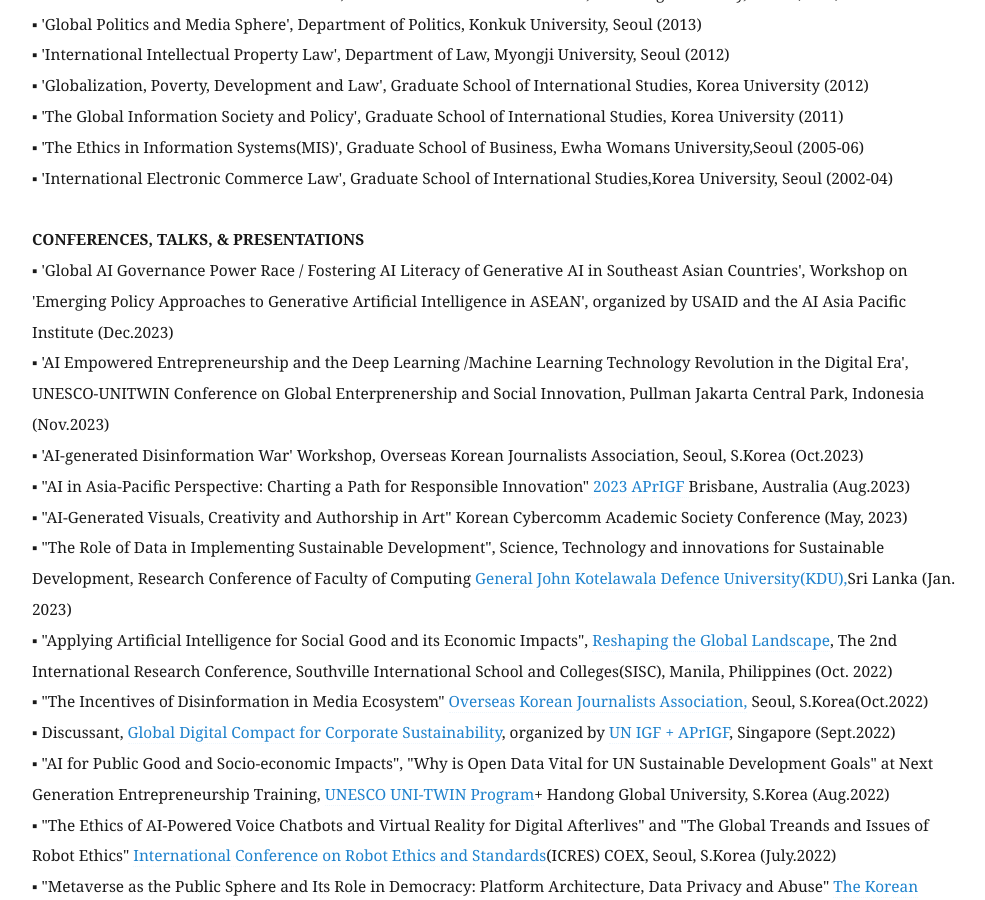
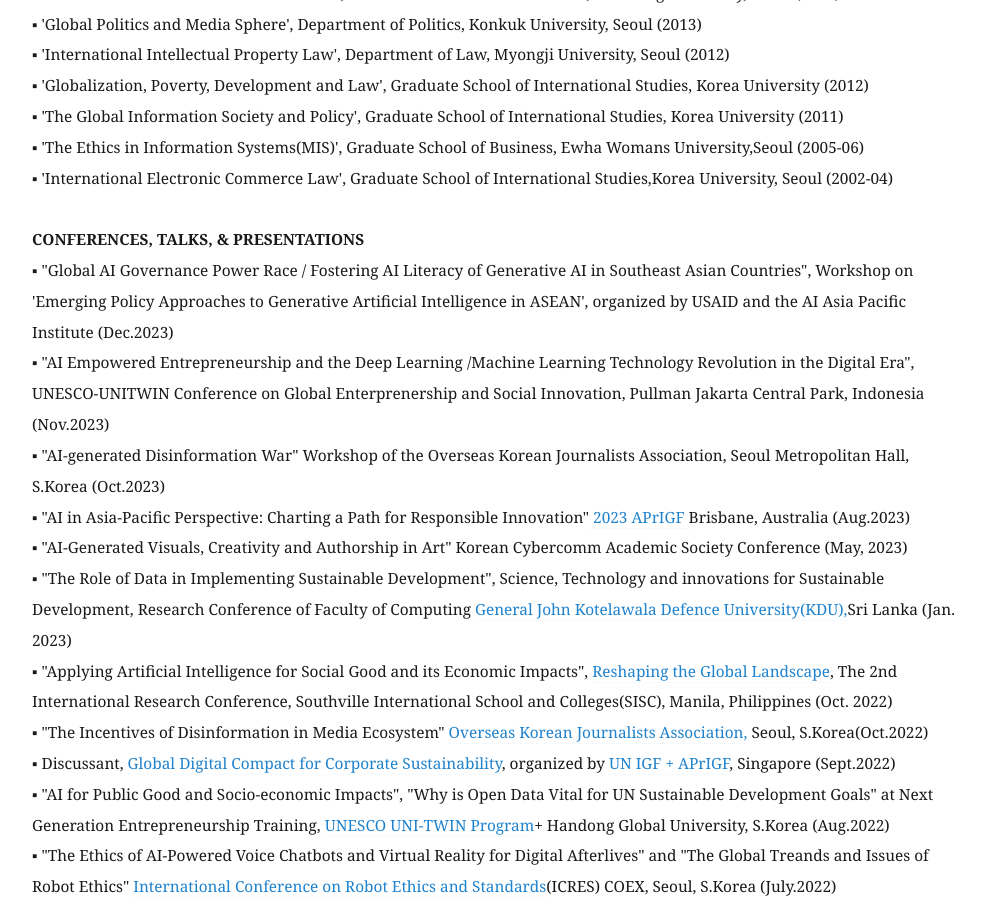
Before and after one commit to eunchangchoi/eunchangchoi.github.io, a Jekyll site: the page built from index.md, in a window 1280 px wide and 900 px high, scrolled down 4331 px. Shown: the whole window, without its empty margins (68-1053 px from the left). Built offline with Jekyll 4.4.1, drawn with Linux system fonts in a browser that asks for light colours.

Commit message:
Update index.md

```diff
--- a/index.md
+++ b/index.md
@@ -95,9 +95,9 @@
 ▪ 'International Electronic Commerce Law', Graduate School of International Studies,Korea University, Seoul (2002-04) <br>
     <br>
  <strong> CONFERENCES, TALKS, & PRESENTATIONS </strong> <br>
-▪ 'Global AI Governance Power Race / Fostering AI Literacy of Generative AI in Southeast Asian Countries', Workshop on 'Emerging Policy Approaches to Generative Artificial Intelligence in ASEAN', organized by USAID and the AI Asia Pacific Institute (Dec.2023) <br>
-▪ 'AI Empowered Entrepreneurship and the Deep Learning /Machine Learning Technology Revolution in the Digital Era', UNESCO-UNITWIN Conference on Global Enterprenership and Social Innovation, Pullman Jakarta Central Park, Indonesia (Nov.2023) <br>
-▪ 'AI-generated Disinformation War' Workshop, Overseas Korean Journalists Association, Seoul, S.Korea (Oct.2023) <br>
+▪ "Global AI Governance Power Race / Fostering AI Literacy of Generative AI in Southeast Asian Countries", Workshop on 'Emerging Policy Approaches to Generative Artificial Intelligence in ASEAN', organized by USAID and the AI Asia Pacific Institute (Dec.2023) <br>
+▪ "AI Empowered Entrepreneurship and the Deep Learning /Machine Learning Technology Revolution in the Digital Era", UNESCO-UNITWIN Conference on Global Enterprenership and Social Innovation, Pullman Jakarta Central Park, Indonesia (Nov.2023) <br>
+▪ "AI-generated Disinformation War" Workshop of the Overseas Korean Journalists Association, Seoul Metropolitan Hall, S.Korea (Oct.2023) <br>
 ▪ "AI in Asia-Pacific Perspective: Charting a Path for Responsible Innovation"<a href="https://forms.for.asia/proposal/?proposalform=NjQ1N2JkN2I4YmY3Yi8vMjMvLzEyNTQvLzA="> 2023 APrIGF </a> Brisbane, Australia (Aug.2023) <br>
 ▪ "AI-Generated Visuals, Creativity and Authorship in Art" Korean Cybercomm Academic Society Conference (May, 2023) <br>
 ▪ "The Role of Data in Implementing Sustainable Development", Science, Technology and innovations for Sustainable Development, Research Conference of Faculty of Computing <a href="https://www.kdu.ac.lk/"> General John Kotelawala Defence University(KDU),</a>Sri Lanka (Jan. 2023) <br>
```
